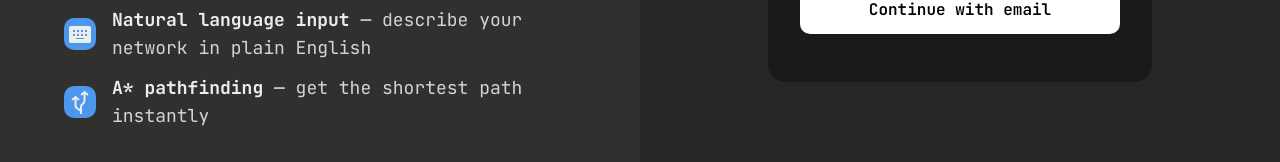
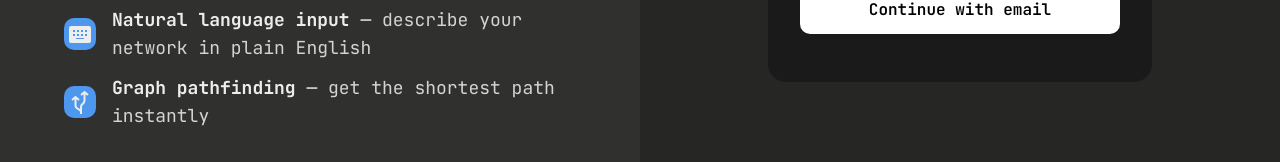
Before and after one commit to Nischal213/wayfind, a Next.js app: page / in a window 1280 px wide. Shown: the part 522-684 px from the top of the page. Built offline with nearby package versions, Linux system fonts and the light colour scheme; no server answers.

Commit message:
small ui change

```diff
--- a/components/custom/Hero/Hero.tsx
+++ b/components/custom/Hero/Hero.tsx
@@ -31,7 +31,7 @@ export const Hero = () => {
                         <div className="bg-blue-400/90 p-1 rounded-lg">
                             <GrNetwork size={24}></GrNetwork>
                         </div>
-                        <p className="text-lg"> <strong> A* pathfinding </strong>  — <span className="text-neutral-300"> get the shortest path instantly </span> </p>
+                        <p className="text-lg"> <strong> Graph pathfinding </strong>  — <span className="text-neutral-300"> get the shortest path instantly </span> </p>
                     </div>
                 </div>
             </div>
```
